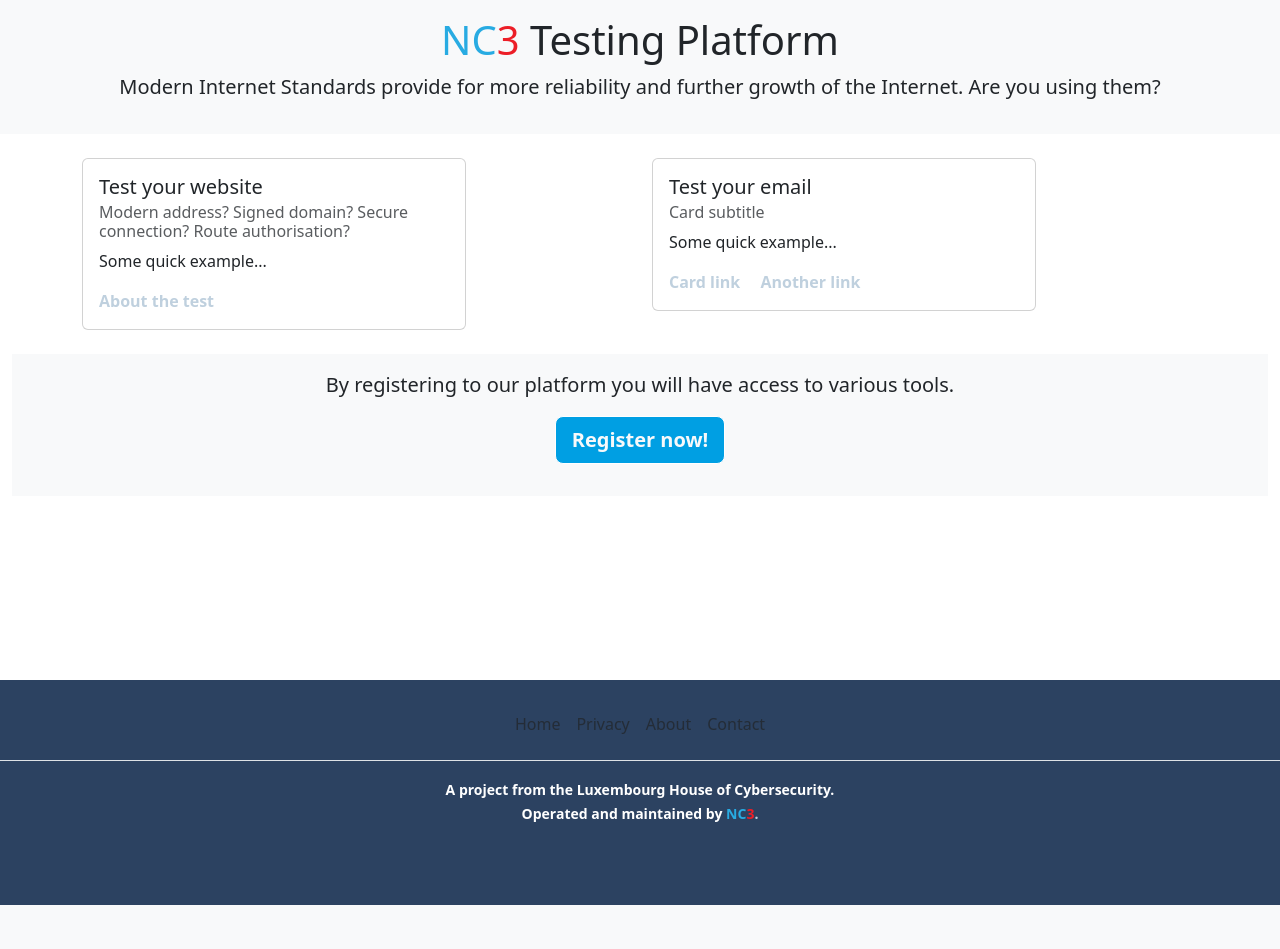
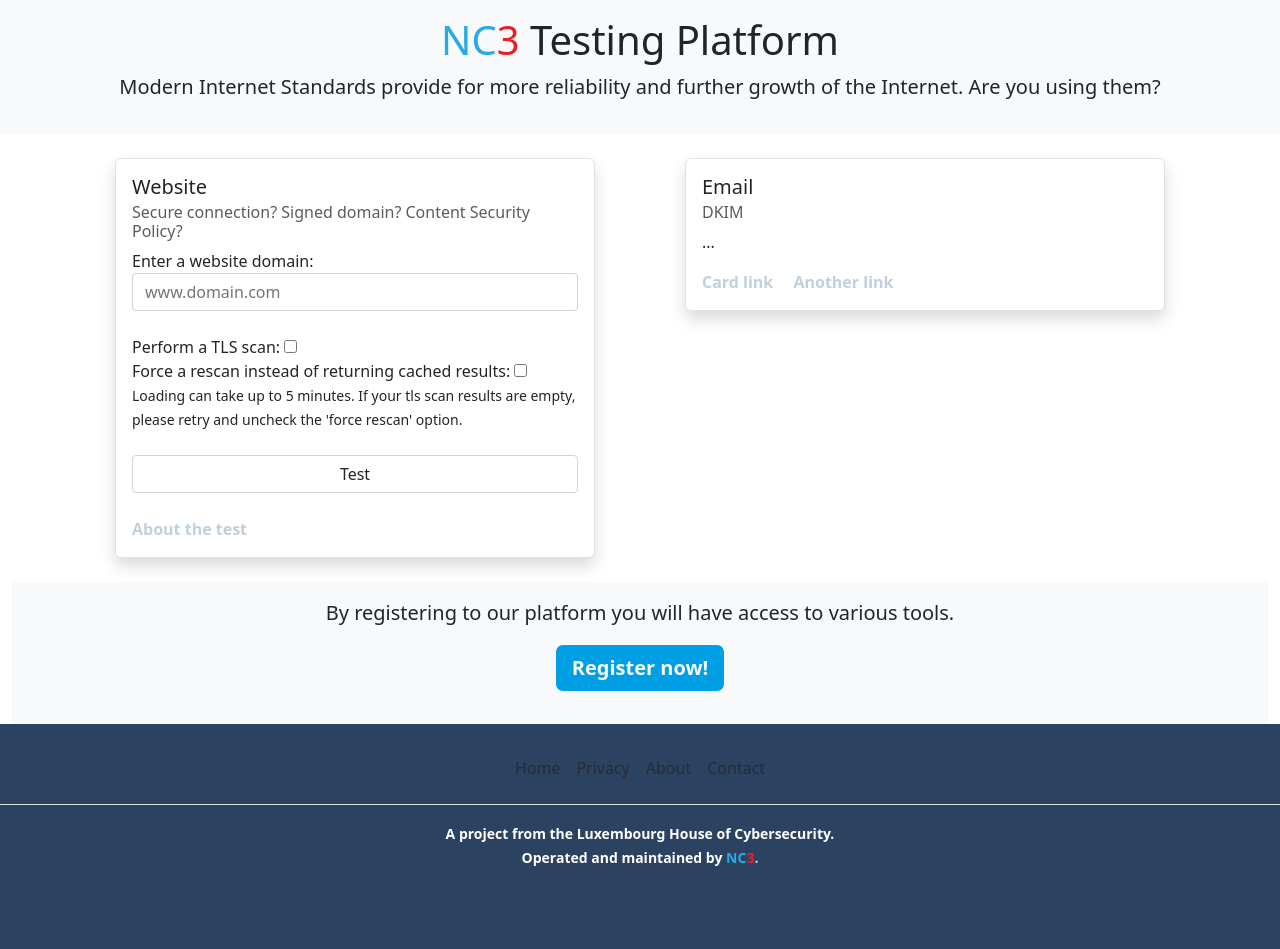
Before and after one commit to NC3-LU/TestingPlatform, a Django app: template landing_page/templates/index.html in a window 1280 px wide. Shown: the part 91-1040 px from the top of the page. Before the commit the page ends 996 px from the top, so only its background shows below. Run offline with Django 3.2, Linux system fonts and the light colour scheme; the template is opened without the code that fills it, so the values that code supplies are empty; some libraries are stand-ins or nearby versions.

Commit message:
chg: [landing_page] Updated cards of the landing page.

```diff
--- a/landing_page/templates/landing_page.html
+++ b/landing_page/templates/landing_page.html
@@ -8,23 +8,43 @@
 <div class="container">
   <br />
   <div class="row justify-content-center">
-    <div class="col">
-      <div class="card" style="width: 24rem;">
+    <div class="col mx-auto">
+      <div class="card shadow border mx-auto" style="width: 30rem;">
         <div class="card-body">
-          <h5 class="card-title">Test your website</h5>
-          <h6 class="card-subtitle mb-2 text-muted">Modern address? Signed domain? Secure connection? Route authorisation?</h6>
-          <p class="card-text">Some quick example...</p>
-          <a href="#" class="card-link">About the test</a>
+          <h5 class="card-title">Website</h5>
+          <h6 class="card-subtitle mb-2 text-muted">Secure connection? Signed domain? Content Security Policy?</h6>
+
+          <form method="post" action="infra-testing/http-test/" class="">
+              {% csrf_token %}
+              <label>Enter a website domain:</label><br>
+              {% if error %}
+              <span class="text-danger">{{ error }}</span>
+              {% endif %}
+              <input type="text" placeholder="www.domain.com" id="target" name="target" value="{{ form }}"><br>
+              <div class="">
+                  <label class="">Perform a TLS scan:</label>
+                  <input type="checkbox" id="tls" name="tls"><br>
+                  <label class="">Force a rescan instead of returning cached results:</label>
+                  <input type="checkbox" id="rescan" name="rescan">
+              </div>
+              <small>
+                  Loading can take up to 5 minutes. If your tls scan results are empty, please retry and uncheck the
+                  'force rescan' option.
+              </small><br /><br />
+              <input type="submit" value="Test" class="btn btn-secondary">
+          </form><br />
+
+          <a href="/kb/1" class="card-link">About the test</a>
         </div>
       </div>
     </div>
 
-    <div class="col">
-      <div class="card" style="width: 24rem;">
+    <div class="col mx-auto">
+      <div class="card shadow border mx-auto" style="width: 30rem;">
         <div class="card-body">
-          <h5 class="card-title">Test your email</h5>
-          <h6 class="card-subtitle mb-2 text-muted">Card subtitle</h6>
-          <p class="card-text">Some quick example...</p>
+          <h5 class="card-title">Email</h5>
+          <h6 class="card-subtitle mb-2 text-muted">DKIM</h6>
+          <p class="card-text">...</p>
           <a href="#" class="card-link">Card link</a>
           <a href="#" class="card-link">Another link</a>
         </div>
```
